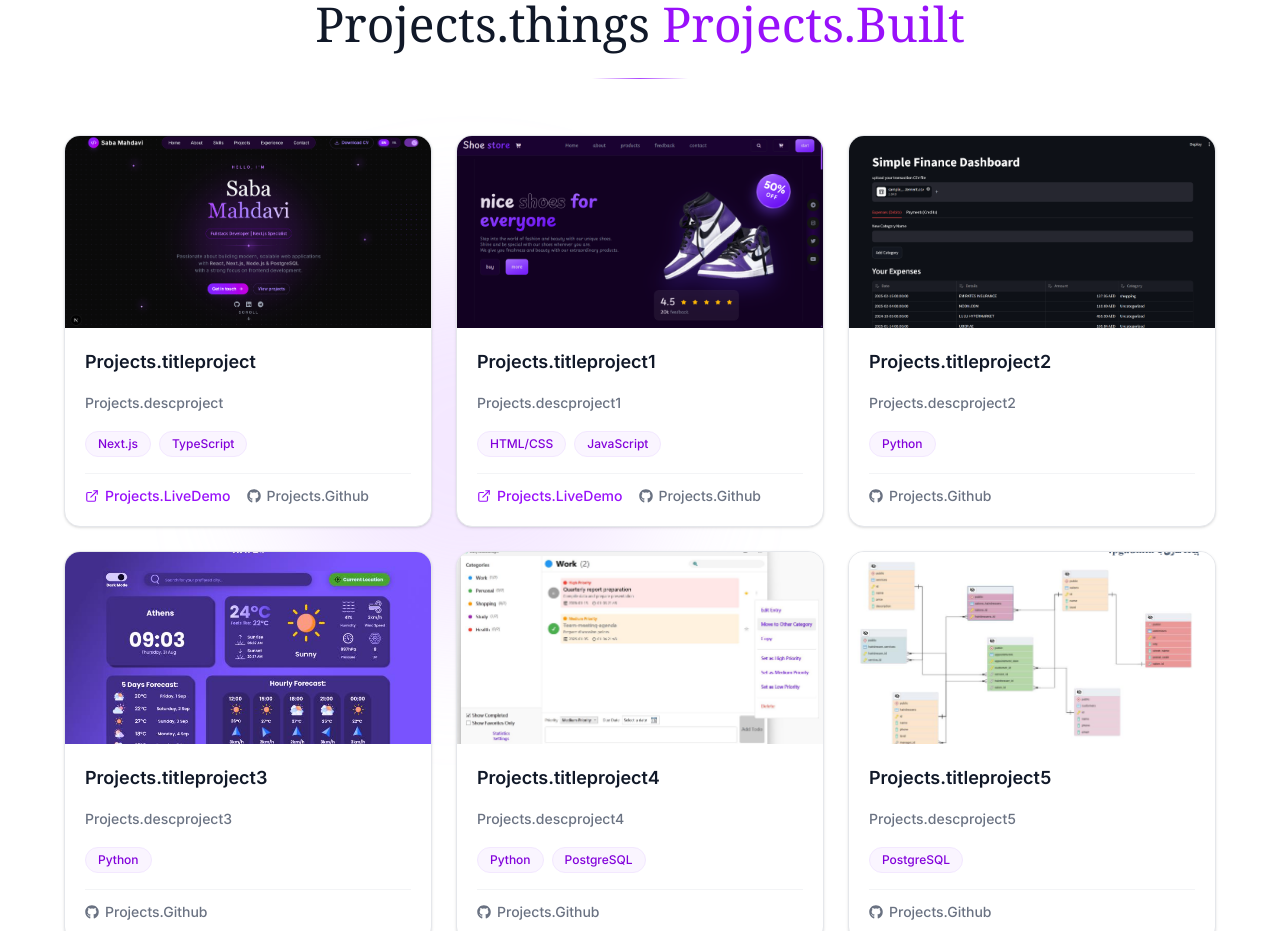
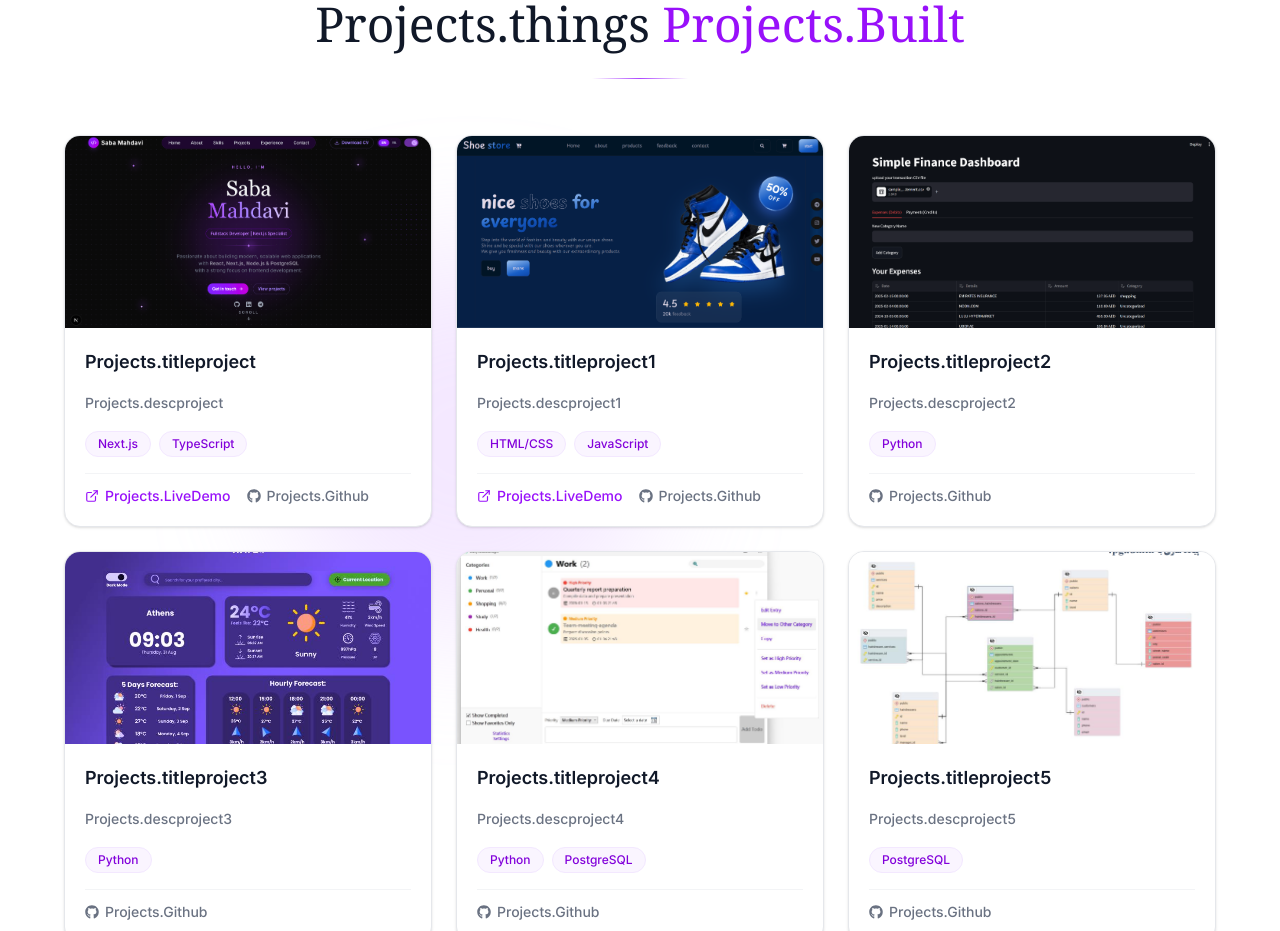
Before and after one commit to Sabamahdavi84/portfolio-website, a Next.js app in the folder portfolio/: page /en in a window 1280 px wide. Shown: the part 2100-3031 px from the top of the page. Built offline with nearby package versions, Linux system fonts and the light colour scheme.

Commit message:
<main>[project,public]:edited project section

```diff
--- a/portfolio/components/projects/Projects.tsx
+++ b/portfolio/components/projects/Projects.tsx
@@ -16,7 +16,7 @@ const projects = [
   {
     title: "titleproject1",
     description: "descproject1",
-    image: "/images/p2.png",
+    image: "/images/p2+.png",
     tags: ["HTML/CSS", "JavaScript"],
     liveURL: "https://shoestore-site.vercel.app/",
     githubURL: "https://github.com/Sabamahdavi84/shoestore_site",
```
Also changed, not shown: portfolio/public/images/p2+.png (added), portfolio/public/images/p2.png (deleted).
